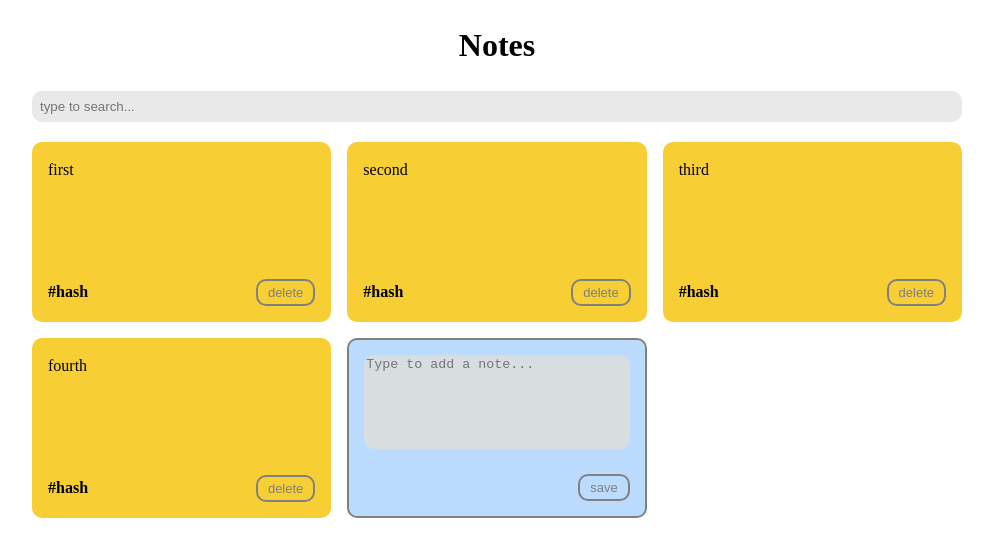
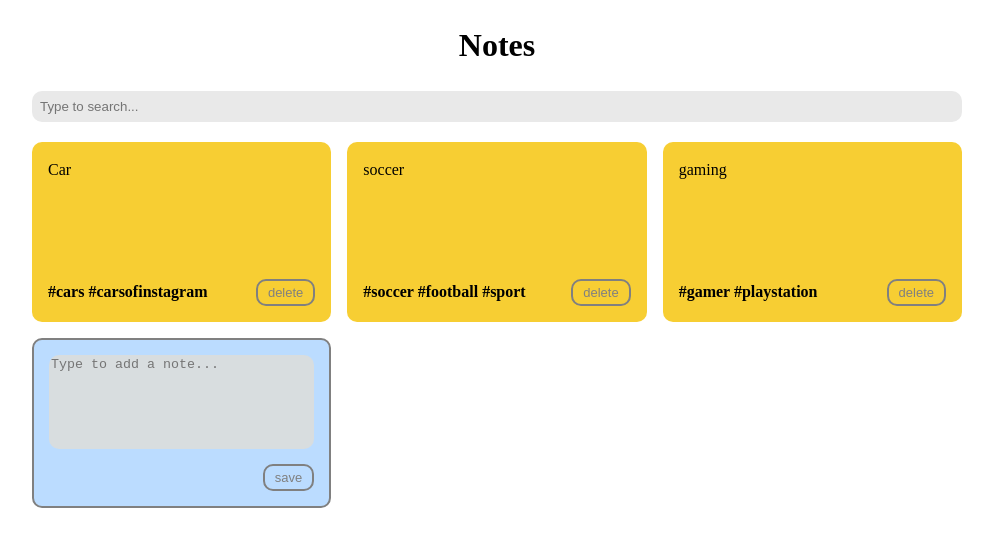
Before and after one commit to DK-AC/notelist, a React (Create React App) app: page / in a window 1280 px wide. Shown: the top 556 px of the page, without its empty margins (143-1136 px from the left). Built offline with nearby package versions, Linux system fonts and the light colour scheme.

Commit message:
create dataBase and filtered tags

```diff
--- a/package.json
+++ b/package.json
@@ -10,6 +10,7 @@
     "@types/node": "^16.7.13",
     "@types/react": "^18.0.0",
     "@types/react-dom": "^18.0.0",
+    "@types/uuid": "^8.3.4",
     "react": "^18.2.0",
     "react-dom": "^18.2.0",
     "react-scripts": "5.0.1",
--- a/src/App.tsx
+++ b/src/App.tsx
@@ -1,23 +1,14 @@
-import React, {useState} from 'react'
+import React, {FC, useState} from 'react'
 import './App.css'
-import {ReturnComponentType} from './types'
 import {NotesList} from './components/notelist/NotesList'
 import {Header} from './components/header/Header'
 import {Search} from './components/search/Search'
+import {Value} from './enum/value'
+import {data, NoteType} from './dataBase'
 
-const dataNotes: NotesType = [
-  {id: '1', title: 'first'},
-  {id: '2', title: 'second'},
-  {id: '3', title: 'third'},
-  {id: '4', title: 'fourth'},
-]
-
-export type NoteType = {id: string; title: string}
-
-export type NotesType = NoteType[]
-
-export const App = (): ReturnComponentType => {
-  const [notes, setNotes] = useState<NotesType>(dataNotes)
+export const App: FC = () => {
+  const [notes, setNotes] = useState(data.notes)
+  const [search, setSearch] = useState<string>(Value.EmptyString)
 
   const handleRemoveNoteClick = (id: string): void => {
     setNotes(notes.filter(note => id !== note.id))
@@ -25,16 +16,19 @@ export const App = (): ReturnComponentType => {
   const handleUpdateNoteTitleChange = (id: string, title: string): void => {
     setNotes(notes.map(note => (id === note.id ? {...note, title} : note)))
   }
-  const handleCreateNoteClick = (title: string): void => {
-    setNotes([...notes, {id: new Date().getTime().toLocaleString(), title}])
+  const handleCreateNoteClick = (note: NoteType): void => {
+    setNotes([...notes, note])
   }
+  const filteredNotes = notes.filter(
+    note => note.tags.filter(tag => tag.toLowerCase().includes(search))[0],
+  )
 
   return (
     <div className="container">
       <Header />
-      <Search />
+      <Search onSearchChange={setSearch} />
       <NotesList
-        notes={notes}
+        data={filteredNotes}
         onRemoveNoteClick={handleRemoveNoteClick}
         onUpdateNoteTitleChange={handleUpdateNoteTitleChange}
         onCreateNoteClick={handleCreateNoteClick}
--- a/src/components/createNote/CreateNote.tsx
+++ b/src/components/createNote/CreateNote.tsx
@@ -2,9 +2,11 @@ import React, {ChangeEvent, FC, useState} from 'react'
 import './createNote.css'
 import {CustomButton} from '../customButton/CustomButton'
 import {Value} from '../../enum/value'
+import {NoteType} from '../../dataBase'
+import {v1} from 'uuid'
 
 type PropsType = {
-  onCreateNoteClick: (title: string) => void
+  onCreateNoteClick: (note: NoteType) => void
 }
 
 export const CreateNote: FC<PropsType> = ({onCreateNoteClick}) => {
@@ -13,9 +15,19 @@ export const CreateNote: FC<PropsType> = ({onCreateNoteClick}) => {
   const handleUpdateTitleChange = (e: ChangeEvent<HTMLTextAreaElement>): void => {
     setTitle(e.currentTarget.value)
   }
+
   const handleCreateNodeClick = (): void => {
     if (title.trim() !== Value.EmptyString) {
-      onCreateNoteClick(title)
+      onCreateNoteClick({
+        id: v1(),
+        title,
+        tags: [
+          title
+            .split(' ')
+            .filter(str => str.includes('#'))
+            .join(' '),
+        ],
+      })
       setTitle(Value.EmptyString)
     }
   }
--- a/src/components/header/Header.tsx
+++ b/src/components/header/Header.tsx
@@ -1,8 +1,7 @@
-import React from 'react'
-import {ReturnComponentType} from '../../types'
+import React, {FC} from 'react'
 import './header.css'
 
-export const Header = (): ReturnComponentType => {
+export const Header: FC = () => {
   return (
     <div>
       <h1 className="header">Notes</h1>
--- a/src/components/note/Note.tsx
+++ b/src/components/note/Note.tsx
@@ -2,10 +2,13 @@ import React, {FC} from 'react'
 import './note.css'
 import {EditableSpan} from '../editableSpan/EditableSpan'
 import {CustomButton} from '../customButton/CustomButton'
+import {TagsType} from '../../dataBase'
+import {v1} from 'uuid'
 
 type PropsType = {
   id: string
   title: string
+  tags: TagsType
   onRemoveNoteClick: (id: string) => void
   onUpdateNoteTitleChange: (id: string, title: string) => void
 }
@@ -13,6 +16,7 @@ type PropsType = {
 export const Note: FC<PropsType> = ({
   id,
   title,
+  tags,
   onRemoveNoteClick,
   onUpdateNoteTitleChange,
 }) => {
@@ -23,13 +27,15 @@ export const Note: FC<PropsType> = ({
     onUpdateNoteTitleChange(id, title)
   }
 
+  const mapTags = tags.map(tag => {
+    return <b key={v1()}>{tag} </b>
+  })
+
   return (
     <div className="note">
       <EditableSpan title={title} onUpdateNoteTitleChange={handleUpdateNoteTitleChange} />
       <div className="note-footer">
-        <span className="note-footer-item">
-          <b>#hash</b>
-        </span>
+        <span className="note-footer-item">{mapTags}</span>
         <CustomButton title="delete" callback={handleRemoveNoteClick} />
       </div>
     </div>
--- a/src/components/notelist/NotesList.tsx
+++ b/src/components/notelist/NotesList.tsx
@@ -1,27 +1,29 @@
+/* eslint-disable */
+
 import React, {FC} from 'react'
 import {Note} from '../note/Note'
 import './notelist.css'
-import {NotesType} from '../../App'
 import {CreateNote} from '../createNote/CreateNote'
+import {NoteType} from '../../dataBase'
 
 type PropsType = {
-  notes: NotesType
+  data: NoteType[]
   onRemoveNoteClick: (id: string) => void
   onUpdateNoteTitleChange: (id: string, title: string) => void
-  onCreateNoteClick: (title: string) => void
+  onCreateNoteClick: (note: NoteType) => void
 }
 
 export const NotesList: FC<PropsType> = ({
-  notes,
+  data,
   onRemoveNoteClick,
   onUpdateNoteTitleChange,
   onCreateNoteClick,
 }) => {
-  const mapNotes = notes.map(notes => {
+  const mapNotes = data.map((note: NoteType) => {
     return (
       <Note
-        key={notes.id}
-        {...notes}
+        key={note.id}
+        {...note}
         onRemoveNoteClick={onRemoveNoteClick}
         onUpdateNoteTitleChange={onUpdateNoteTitleChange}
       />
--- a/src/components/search/Search.tsx
+++ b/src/components/search/Search.tsx
@@ -1,11 +1,21 @@
-import React from 'react'
-import {ReturnComponentType} from '../../types'
+import React, {ChangeEvent, FC} from 'react'
 import './search.css'
 
-export const Search = (): ReturnComponentType => {
+type PropsType = {
+  onSearchChange: (title: string) => void
+}
+
+export const Search: FC<PropsType> = ({onSearchChange}) => {
+  const handleChange = (e: ChangeEvent<HTMLInputElement>): void => {
+    onSearchChange(e.currentTarget.value)
+  }
+
   return (
-    <div>
-      <input className="search" type="text" placeholder="type to search..." />
-    </div>
+    <input
+      placeholder="Type to search..."
+      className="search"
+      type="search"
+      onChange={handleChange}
+    />
   )
 }
--- /dev/null
+++ b/src/dataBase.ts
@@ -0,0 +1,28 @@
+import {v1} from 'uuid'
+
+export type NoteType = {id: string; title: string; tags: TagsType}
+export type TagsType = string[]
+
+export type NotesType = {
+  notes: NoteType[]
+}
+
+export const data: NotesType = {
+  notes: [
+    {
+      id: v1(),
+      title: 'Car',
+      tags: ['#cars', '#carsofinstagram'],
+    },
+    {
+      id: v1(),
+      title: 'soccer',
+      tags: ['#soccer', '#football', '#sport'],
+    },
+    {
+      id: v1(),
+      title: 'gaming',
+      tags: ['#gamer', '#playstation'],
+    },
+  ],
+}
--- a/src/types/index.ts
+++ /dev/null
@@ -1,2 +0,0 @@
-export type {NullableType} from './nullable'
-export type {ReturnComponentType} from './returnComponent'
--- a/src/types/nullable.ts
+++ /dev/null
@@ -1 +0,0 @@
-export type NullableType<T = {}> = null | T
--- a/src/types/returnComponent.ts
+++ /dev/null
@@ -1,4 +0,0 @@
-import {NullableType} from 'types/nullable'
-import {ReactElement} from 'react'
-
-export type ReturnComponentType = NullableType<ReactElement>
```
Also changed, not shown: 1 other file (tests, documents, lock files or other folders).
